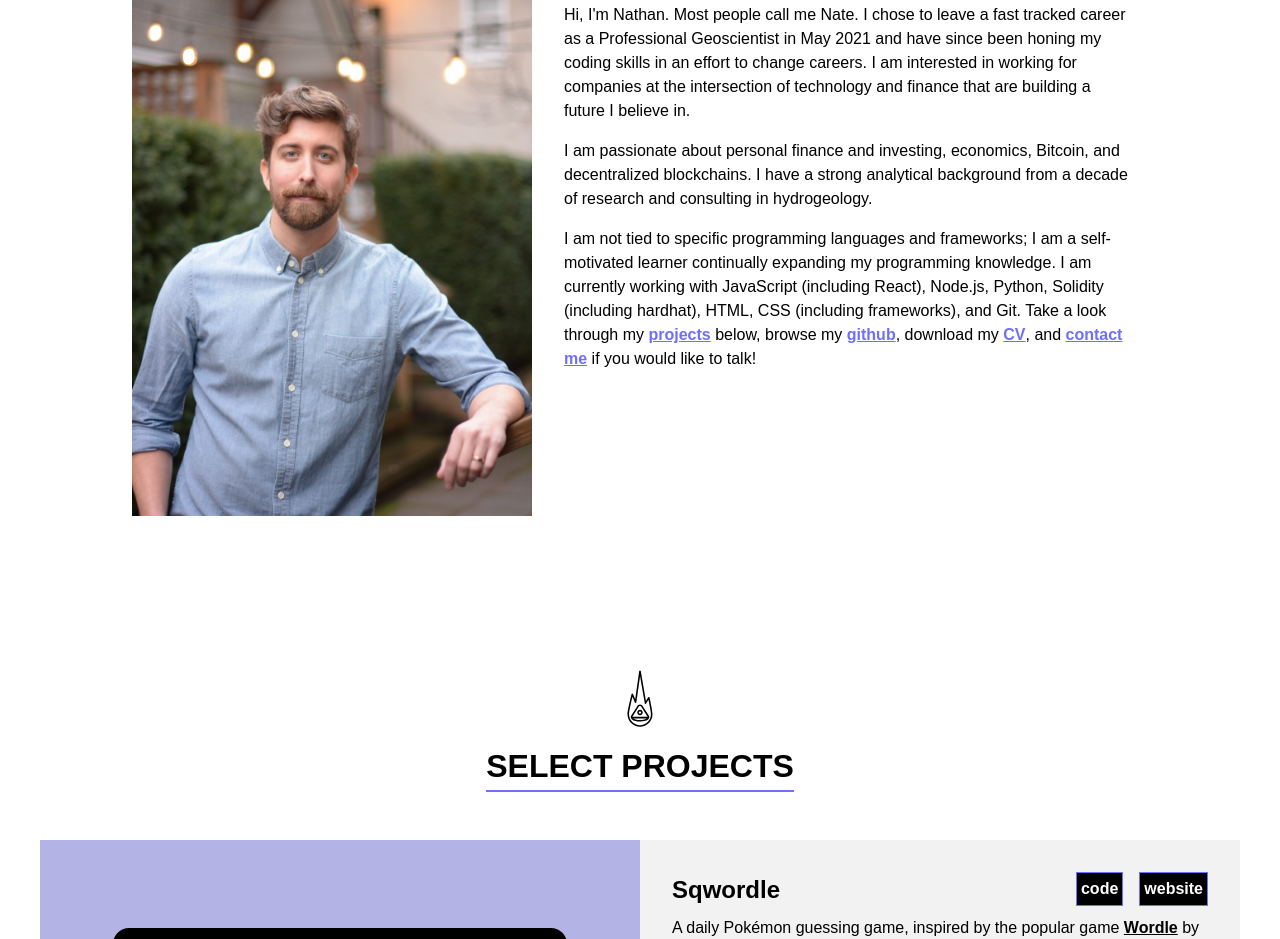
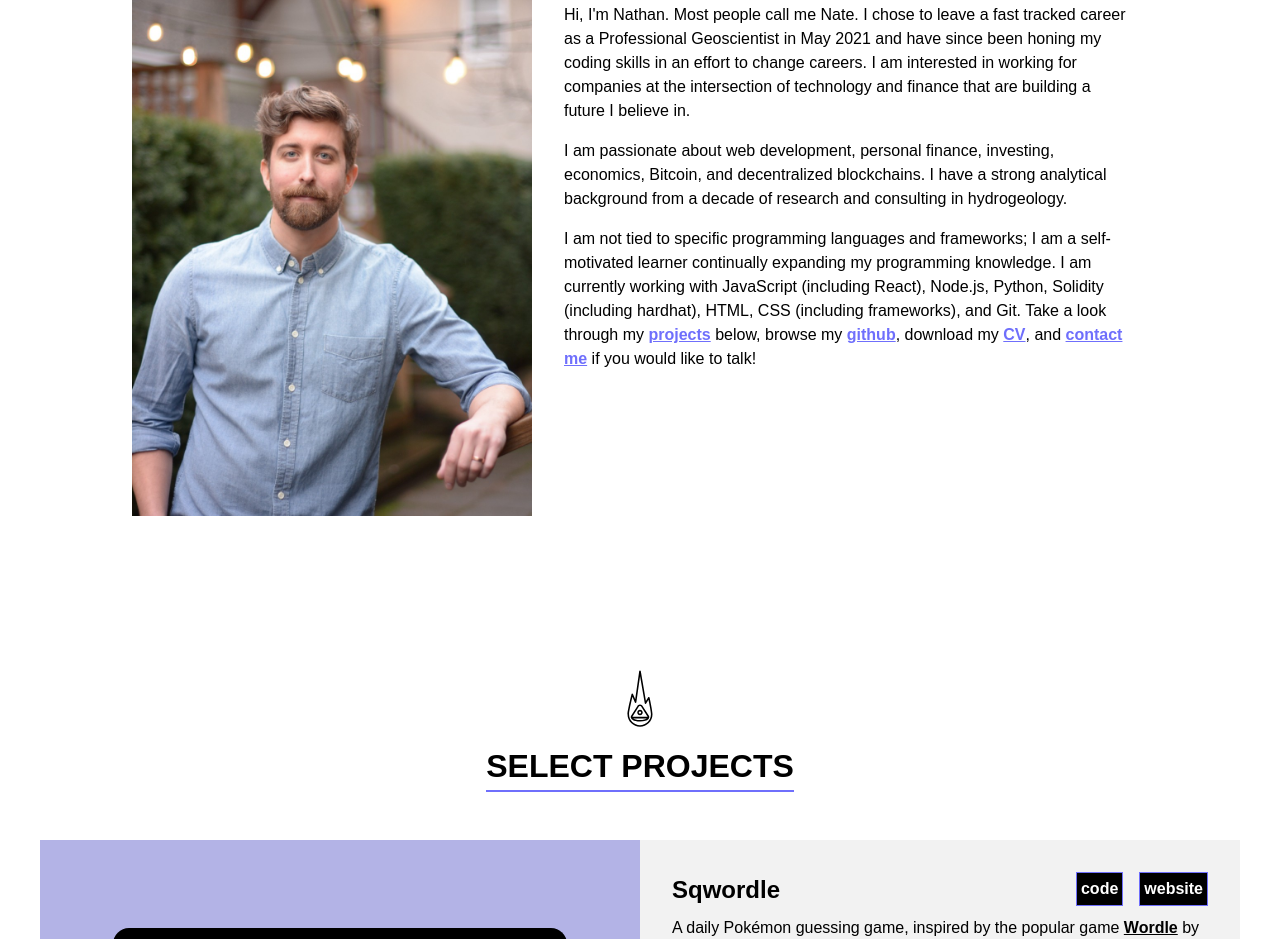
Before and after one commit to nmfretz/personal-website, a website built with Parcel: page index.html in a window 1280 px wide. Shown: the part 1425-2364 px from the top of the page. Built offline with nearby package versions, Linux system fonts and the light colour scheme; a web font is replaced by a local one.

Commit message:
update about text

```diff
--- a/index.html
+++ b/index.html
@@ -124,9 +124,9 @@
                   a future I believe in.
                 </p>
                 <p class="margin-bottom-400">
-                  I am passionate about personal finance and investing, economics, Bitcoin, and decentralized
-                  blockchains. I have a strong analytical background from a decade of research and consulting in
-                  hydrogeology.
+                  I am passionate about web development, personal finance, investing, economics, Bitcoin, and
+                  decentralized blockchains. I have a strong analytical background from a decade of research and
+                  consulting in hydrogeology.
                 </p>
                 <p class="margin-bottom-400">
                   I am not tied to specific programming languages and frameworks; I am a self-motivated learner
```
